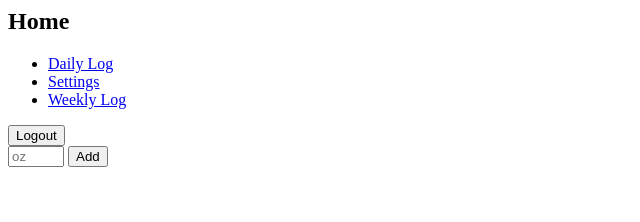
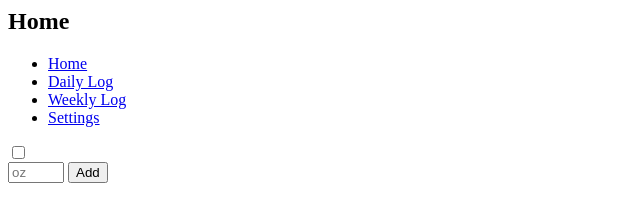
Before and after one commit to cillacodes/drink-water-tracker-solo-project, a website: page public/views/home.html in a window 1280 px wide. Shown: the whole page, without its empty margins (0-640 px from the left). Drawn offline with Linux system fonts and the light colour scheme.

Commit message:
added nav menu

```diff
--- a/public/views/home.html
+++ b/public/views/home.html
@@ -1,28 +1,26 @@
 <h2>Home</h2>
 
-<main >
-<header>
-  <nav>
+<body>
+  <ul class="navigation">
+    <li class="nav-item"><a href="/home">Home</a></li>
+    <li class="nav-item"><a href="/dailyLog">Daily Log</a></li>
+    <li class="nav-item"><a href="/weeklyLog">Weekly Log</a></li>
+    <li class="nav-item"><a href="/settings">Settings</a></li>
+  </ul>
+
+  <input type="checkbox" id="nav-trigger" class="nav-trigger">
+  <label for="nav-trigger"></label>
+  <!-- <nav>
     <ul>
       <li><a href="/dailyLog">Daily Log</a></li>
       <li><a href="/settings">Settings</a></li>
       <li><a href="/weeklyLog">Weekly Log</a></li>
     </ul>
     <button class="logout" ng-click="home.logout()">Logout</button>
-  </nav>
-</header>
-<!-- </main> -->
-
+  </nav> -->
+<div class="site-wrap">
 <input ng-model='ozIn' type="number" name="volume" min="1" max="24" placeholder="oz">
 <button ng-click="home.addIntake(ozIn)" class="addOne">Add</button>
+</div>
 
-
-</main>
-
-
-
-
-
-<!-- <modal-dialog show="modalShown" dialog-title="Add water here" width="750px" height="90%">
-<p></p>
-</modal-dialog> -->
+</body>
```
Also changed, not shown: public/scripts/config.js (added, +17 -0 lines), public/scripts/daily.controller.js (+0 -15 lines), public/styles/stylesheet.css (+1 -6 lines).
